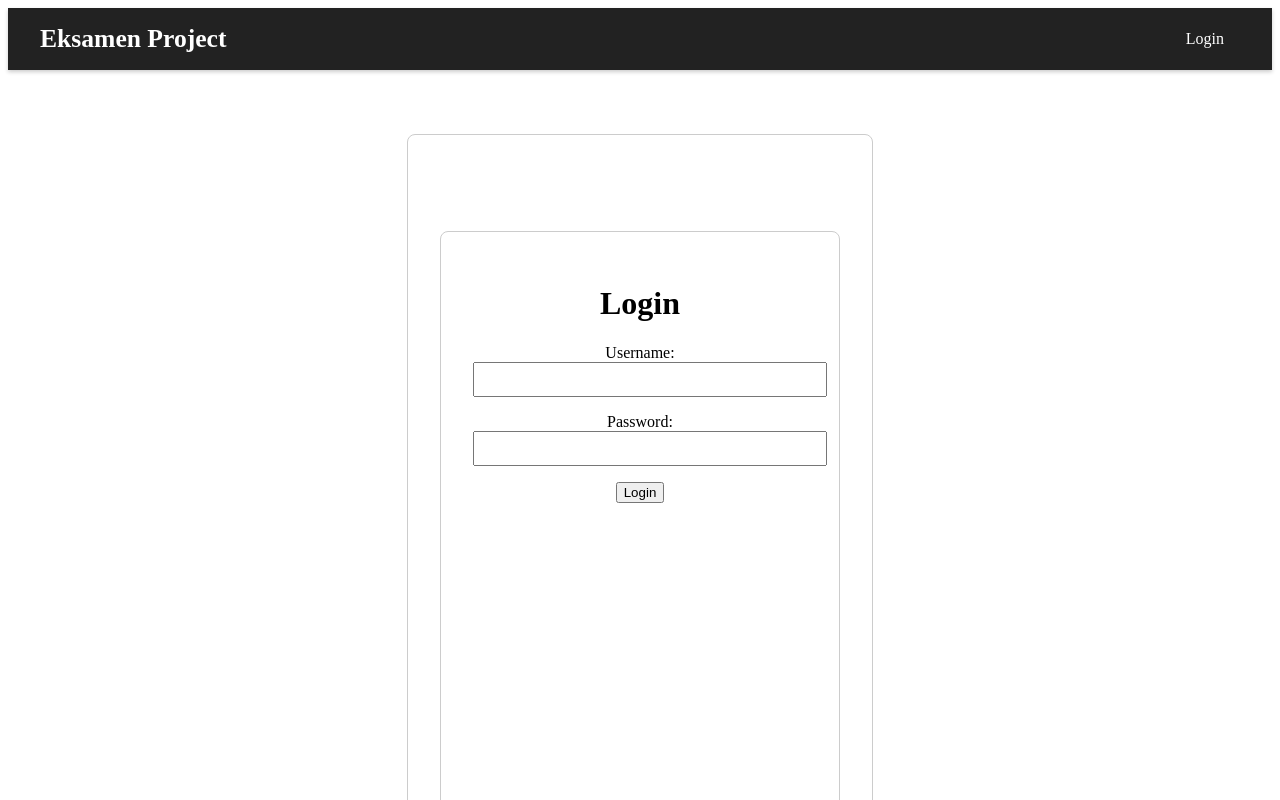
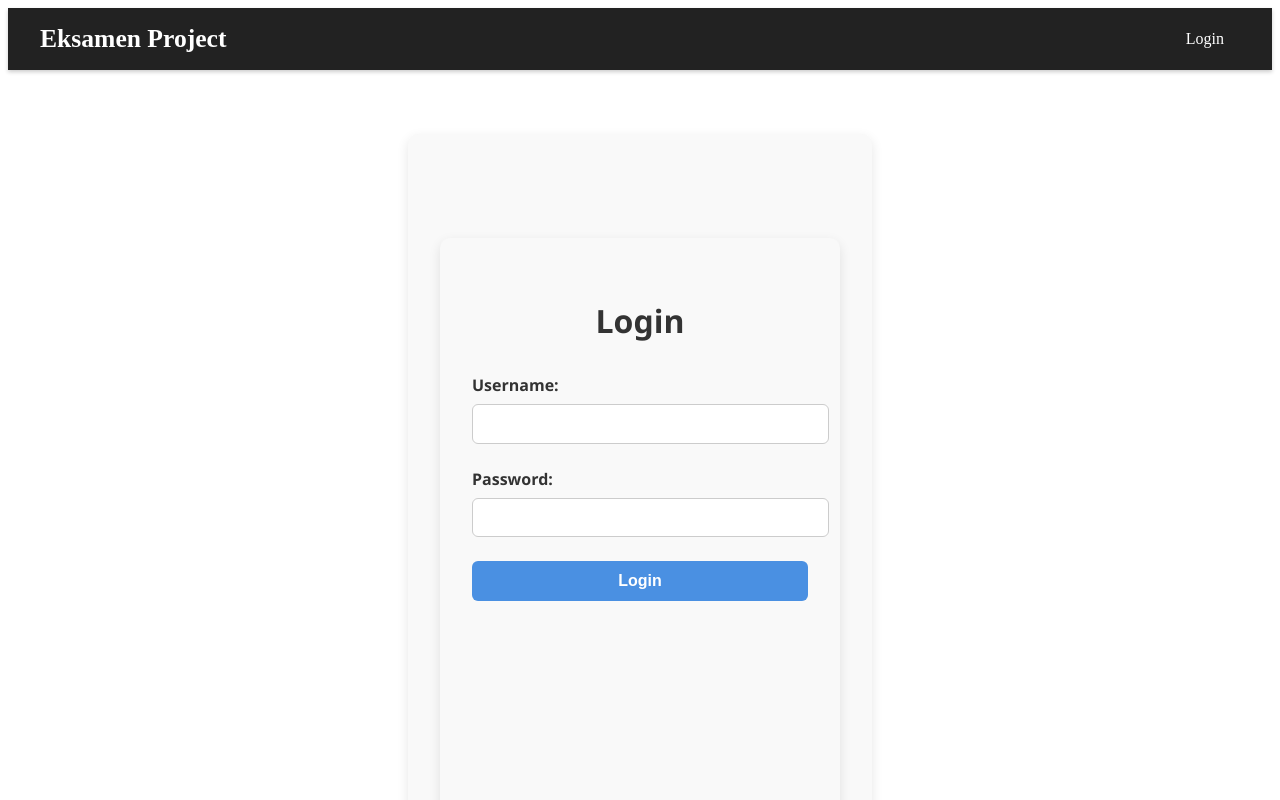
Before and after one commit to SaltyShaman/Node_js-eksamen, a SvelteKit app in the folder frontend/: page /login in a window 1280 px wide. Shown: the top 800 px of the page. Built offline with nearby package versions, Linux system fonts and the light colour scheme; no server answers.

Commit message:
Login page styling

```diff
--- a/frontend/src/routes/login/login.css
+++ b/frontend/src/routes/login/login.css
@@ -1,13 +1,70 @@
+/* Center main container */
 main {
     max-width: 400px;
     margin: 4rem auto;
-        padding: 2rem;
-        border: 1px solid #ccc;
-        border-radius: 8px;
+    padding: 2.5rem 2rem;
+    border-radius: 10px;
     text-align: center;
+    background: #f9f9f9;
+    box-shadow: 0 4px 12px rgba(0, 0, 0, 0.1);
+    font-family: 'Segoe UI', Tahoma, Geneva, Verdana, sans-serif;
 }
+
+/* Form elements */
+form div {
+    margin-bottom: 1.5rem;
+    text-align: left;
+}
+
+label {
+    display: block;
+    margin-bottom: 0.5rem;
+    font-weight: 600;
+    color: #333;
+}
+
 input {
     width: 100%;
+    padding: 0.6rem;
+    border: 1px solid #ccc;
+    border-radius: 6px;
+    font-size: 1rem;
+    transition: border-color 0.2s;
+}
+
+input:focus {
+    outline: none;
+    border-color: #4a90e2;
+    box-shadow: 0 0 5px rgba(74, 144, 226, 0.5);
+}
+
+/* Button styling */
+button {
+    width: 100%;
+    padding: 0.7rem;
+    background-color: #4a90e2;
+    color: #fff;
+    font-size: 1rem;
+    font-weight: bold;
+    border: none;
+    border-radius: 6px;
+    cursor: pointer;
+    transition: background-color 0.2s;
+}
+
+button:hover {
+    background-color: #357ab7;
+}
+
+/* Error message */
+p {
+    color: #e74c3c;
+    font-weight: 500;
     margin-bottom: 1rem;
-        padding: 0.5rem;
 }
+
+/* Page title */
+h1 {
+    margin-bottom: 2rem;
+    color: #333;
+}
```
Lines whose indentation alone changed are shown as unchanged.
